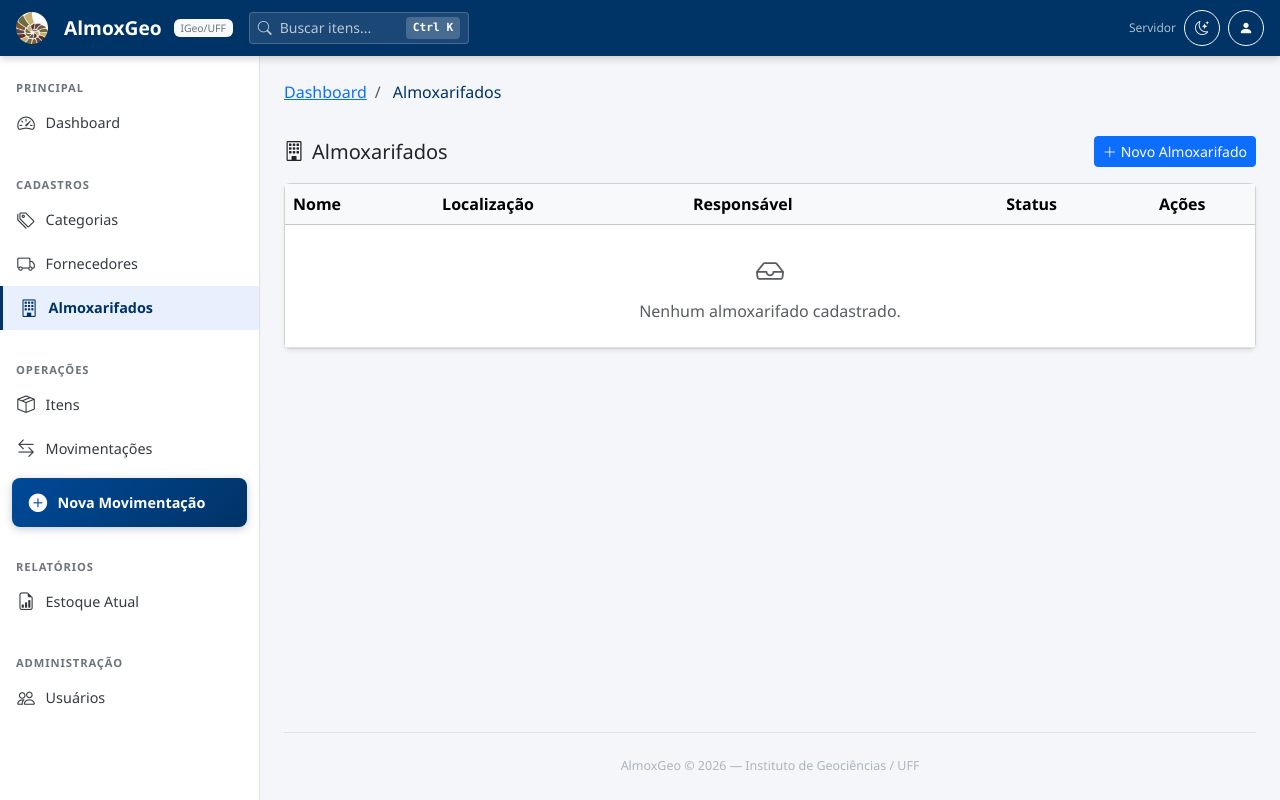
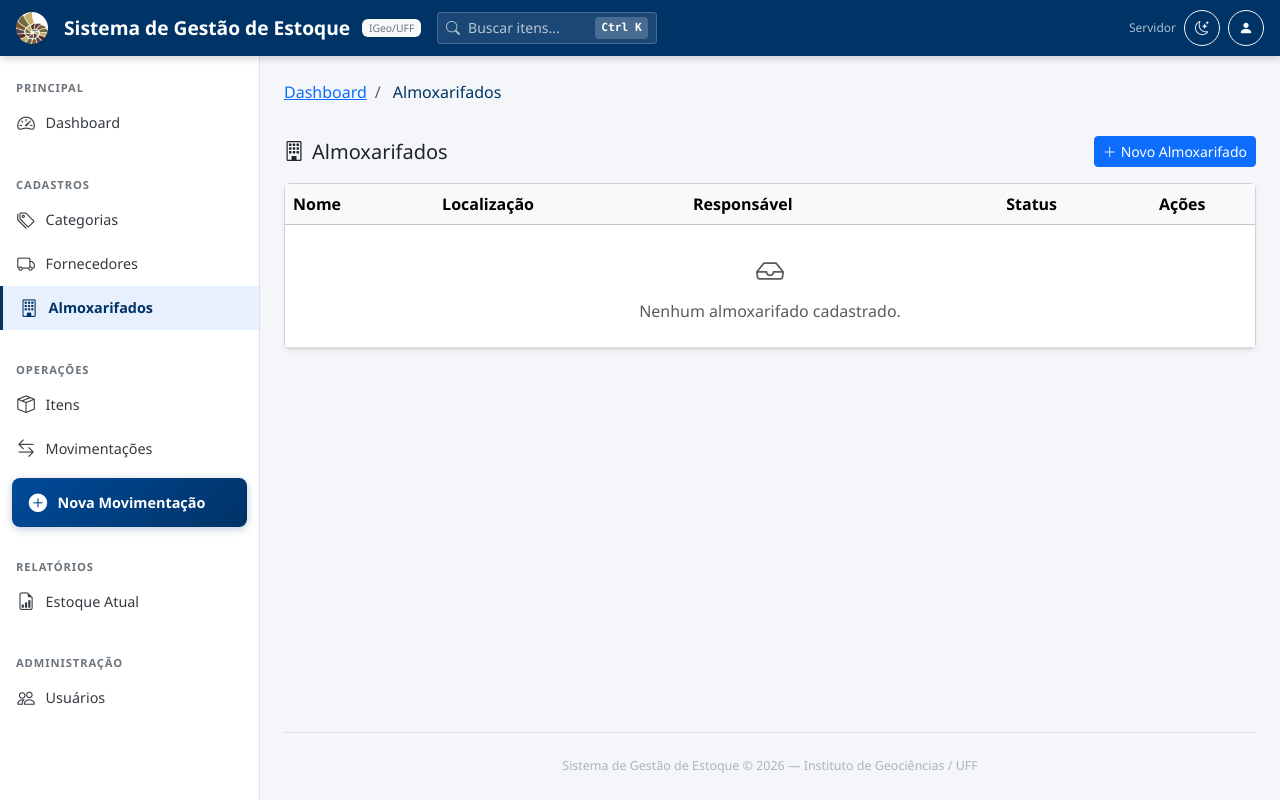
Before and after one commit to pjfernandes/almoxgeo, a Django app: page /almoxarifados/ in a window 1280 px wide. Run offline with Django 5.2, Linux system fonts and the light colour scheme; the visitor is signed in with stand-in values (Sample User, id 1); data that the repository does not hold is empty.

Commit message:
title changed

```diff
--- a/estoque/templates/estoque/base.html
+++ b/estoque/templates/estoque/base.html
@@ -5,7 +5,7 @@
 <head>
   <meta charset="UTF-8">
   <meta name="viewport" content="width=device-width, initial-scale=1.0">
-  <title>{% block title %}AlmoxGeo{% endblock %} — IGeo/UFF</title>
+  <title>{% block title %}Sistema de Gestão de Estoque{% endblock %} — IGeo/UFF</title>
 
   <!-- Bootstrap 5 -->
   <link href="https://cdn.jsdelivr.net/npm/bootstrap@5.3.3/dist/css/bootstrap.min.css" rel="stylesheet">
@@ -426,7 +426,7 @@
   <a href="{% url 'estoque:dashboard' %}" class="brand d-flex align-items-center">
     <img src="{% static 'img/logo_igeo.jpg' %}" alt="Logo IGeo"
       style="height: 32px; width: 32px; border-radius: 50%; object-fit: cover;" class="me-2">
-    <span class="d-none d-md-inline">AlmoxGeo</span>
+    <span class="d-none d-md-inline">Sistema de Gestão de Estoque</span>
     <span class="badge bg-light text-secondary fw-normal ms-1 d-none d-lg-inline"
       style="font-size:0.65rem;">IGeo/UFF</span>
   </a>
@@ -604,7 +604,7 @@
 
     <!-- Footer -->
     <footer class="main-footer">
-      AlmoxGeo &copy; {% now "Y" %} — Instituto de Geociências / UFF
+      Sistema de Gestão de Estoque &copy; {% now "Y" %} — Instituto de Geociências / UFF
     </footer>
 
   </main>
```
